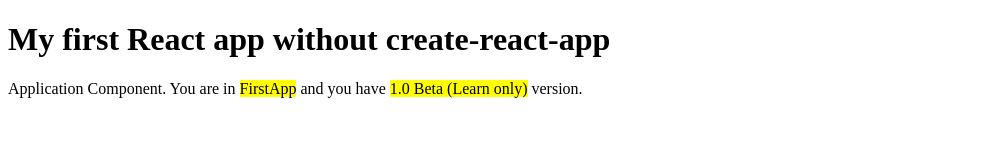
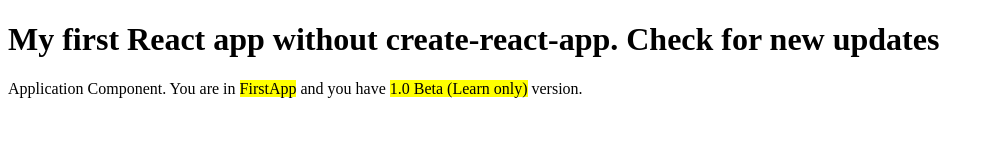
Before and after one commit to pavelkeyzik/learn--react, a React app: page app/index.html in a window 1280 px wide. Shown: the whole page, without its empty margins (0-994 px from the left). Built offline with nearby package versions, Linux system fonts and the light colour scheme.

```diff
--- a/app/index.html
+++ b/app/index.html
@@ -7,7 +7,7 @@
   <title>React app without create-react-app</title>
 </head>
 <body>
-  <h1>My first React app without create-react-app</h1>
+  <h1>My first React app without create-react-app. Check for new updates</h1>
   <div id="root"></div>
   <script src="./bundle.js"></script>
 </body>
```
Also changed, not shown: .circleci/config.yml (added), 1 other file.
